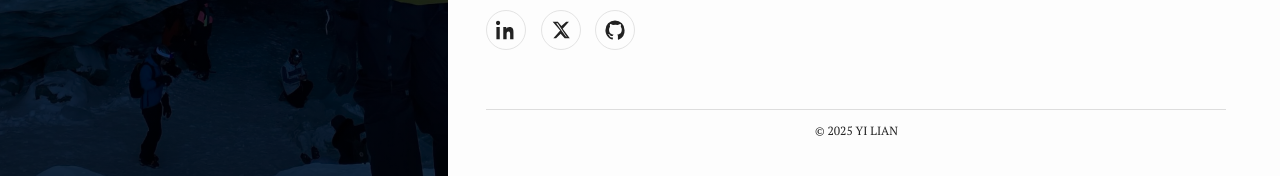
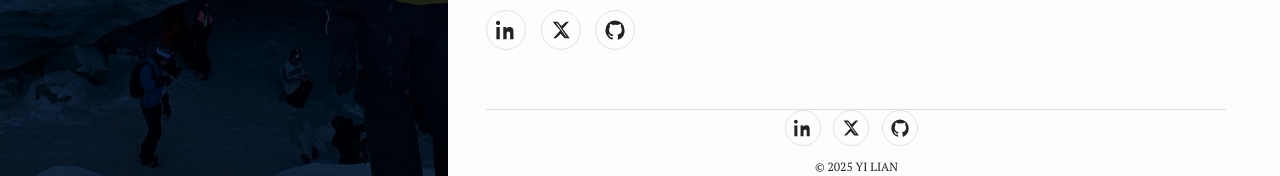
Before and after one commit to ly129/ly129.github.io, a Jekyll site: the page built from index.html, in a window 1280 px wide and 1102 px high. Shown: the part 926-1102 px from the top of the window. Built offline with Jekyll 4.4.1, drawn with Linux system fonts in a browser that asks for light colours.

Commit message:
social media in footer

```diff
--- a/_config.yml
+++ b/_config.yml
@@ -42,3 +42,8 @@ sass:
 
 images: '/assets/images'
 show_feed: false
+
+social:
+  linkedin: yi-lian-1bbb2582   # e.g., yi-lian
+  x: YiLianResearch                 # e.g., yilian_stats
+  github: ly129
--- a/_includes/footer.html
+++ b/_includes/footer.html
@@ -1,4 +1,32 @@
+<!-- <footer class="blog-footer content-wrapper">
+  <p>&copy; <span class="full-year"></span> {{ site.title }}</p>
+</footer>
+<script src="{{ site.baseurl }}/assets/js/scripts.js"></script> -->
+
+
+
 <footer class="blog-footer content-wrapper">
+  <div class="footer-social">
+    {% if site.social.linkedin %}
+      <a href="https://www.linkedin.com/in/{{ site.social.linkedin }}" target="_blank" rel="noopener me" aria-label="LinkedIn">
+        <!-- LinkedIn -->
+        <svg viewBox="0 0 24 24" aria-hidden="true"><path d="M4.98 3.5C4.98 4.88 3.86 6 2.5 6S0 4.88 0 3.5 1.12 1 2.5 1s2.48 1.12 2.48 2.5zM.5 8.5h4V23h-4V8.5zM8.5 8.5h3.8v1.98h.05c.53-1 1.84-2.06 3.8-2.06 4.06 0 4.8 2.67 4.8 6.14V23h-4v-5.93c0-1.41-.03-3.22-1.96-3.22-1.96 0-2.26 1.53-2.26 3.11V23h-4V8.5z"/></svg>
+      </a>
+    {% endif %}
+    {% if site.social.x %}
+      <a href="https://x.com/{{ site.social.x }}" target="_blank" rel="noopener me" aria-label="X">
+        <!-- X/Twitter -->
+        <svg viewBox="0 0 24 24" aria-hidden="true"><path d="M18.244 2H21.5l-7.5 8.57L22.5 22h-6.09l-4.76-5.59L6.1 22H2.84l8.19-9.36L2 2h6.21l4.31 5.12L18.24 2Zm-1.07 18h1.68L7.9 4h-1.7l11.9 16Z"/></svg>
+      </a>
+    {% endif %}
+    {% if site.social.github %}
+      <a href="https://github.com/{{ site.social.github }}" target="_blank" rel="noopener me" aria-label="GitHub">
+        <!-- GitHub -->
+        <svg viewBox="0 0 24 24" aria-hidden="true"><path d="M12 .5A11.5 11.5 0 0 0 .5 12.3c0 5.22 3.4 9.64 8.13 11.2.6.1.82-.26.82-.58 0-.28-.01-1.02-.02-2-3.3.74-4-1.6-4-1.6-.55-1.44-1.35-1.82-1.35-1.82-1.1-.78.08-.76.08-.76 1.2.08 1.84 1.25 1.84 1.25 1.08 1.9 2.83 1.35 3.52 1.03.11-.8.42-1.35.76-1.66-2.64-.31-5.42-1.36-5.42-6.04 0-1.33.46-2.42 1.22-3.28-.12-.31-.53-1.57.11-3.28 0 0 1-.33 3.3 1.25a11.3 11.3 0 0 1 6 0c2.3-1.58 3.3-1.25 3.3-1.25.64 1.71.24 2.97.12 3.28.76.86 1.22 1.95 1.22 3.28 0 4.7-2.78 5.72-5.43 6.03.44.38.82 1.12.82 2.27 0 1.64-.02 2.96-.02 3.36 0 .32.22.69.83.57A11.5 11.5 0 0 0 23.5 12.3 11.5 11.5 0 0 0 12 .5Z"/></svg>
+      </a>
+    {% endif %}
+  </div>
+
   <p>&copy; <span class="full-year"></span> {{ site.title }}</p>
 </footer>
 <script src="{{ site.baseurl }}/assets/js/scripts.js"></script>
--- a/assets/main.scss
+++ b/assets/main.scss
@@ -2,3 +2,13 @@
 ---
 
 @import "voyager";
+
+
+.footer-social { margin-bottom: 0.5rem; }
+.footer-social a {
+  display:inline-flex; align-items:center; justify-content:center;
+  width:36px; height:36px; border-radius:50%;
+  border:1px solid #e3e3e3; margin-right:10px; text-decoration:none;
+}
+.footer-social a:hover { background:#f7f7f7; }
+.footer-social svg { width:18px; height:18px; fill:#222; }
```
